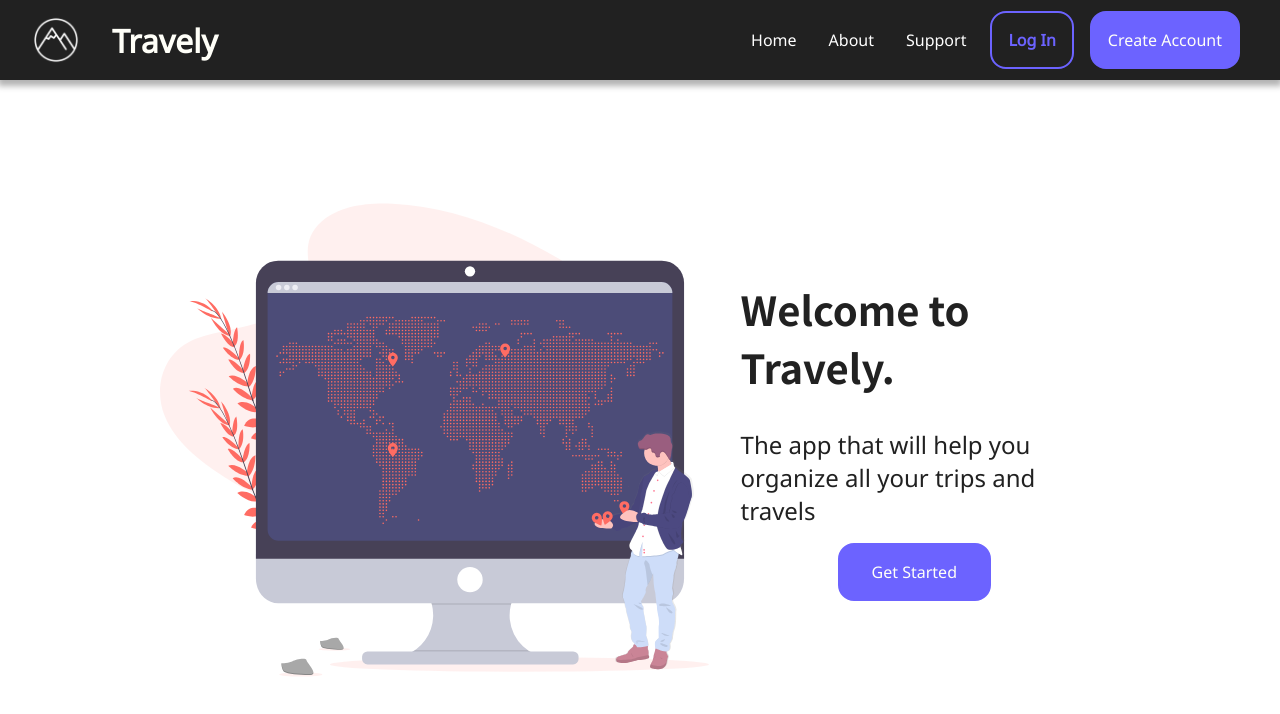
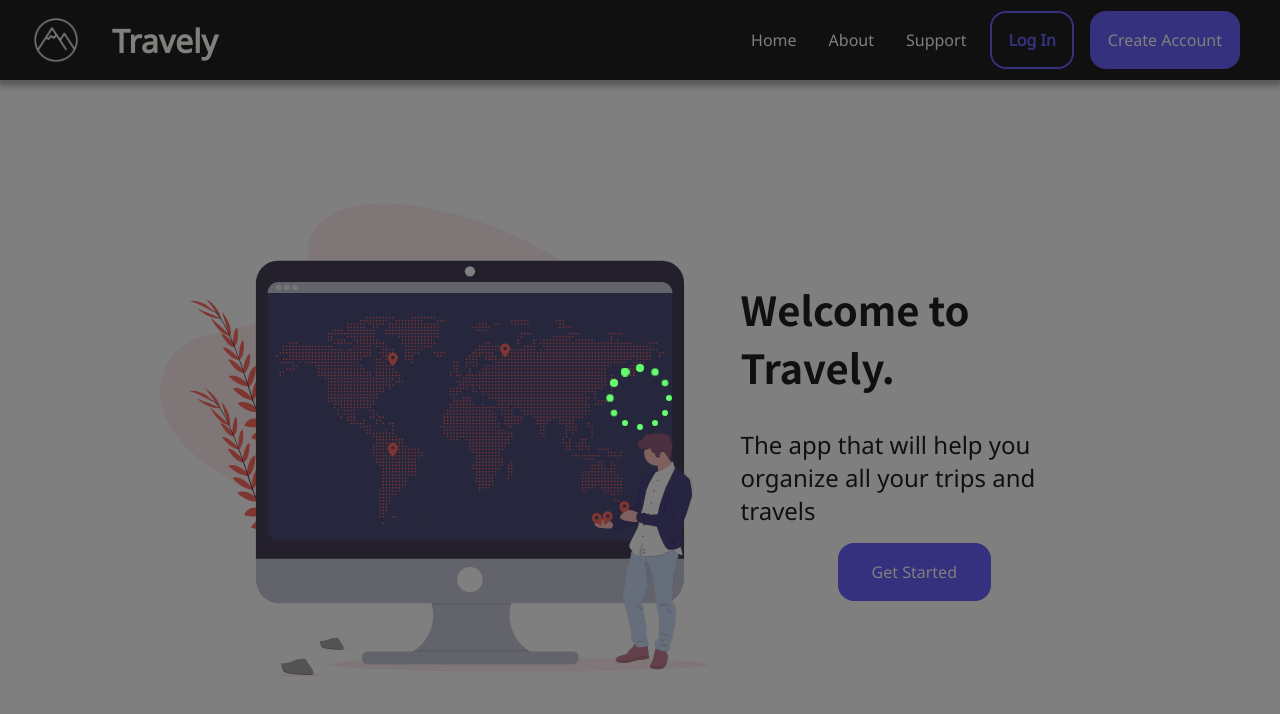
Before and after one commit to alejandro-venegas/travely, an Angular app: page / in a window 1280 px wide. Shown: the top 714 px of the page. Built offline with nearby package versions, Linux system fonts and the light colour scheme.

Commit message:
Add spinner

```diff
--- a/src/app/app.component.html
+++ b/src/app/app.component.html
@@ -3,3 +3,6 @@
 <main><router-outlet></router-outlet></main>
 
 <app-footer></app-footer>
+<div class="spinner-backdrop">
+  <app-loading-spinner></app-loading-spinner>
+</div>
--- a/src/app/app.component.scss
+++ b/src/app/app.component.scss
@@ -12,6 +12,19 @@
   overflow-x: hidden;
   grid-auto-rows: minmax(min-content, max-content);
   height: 100vh;
+}
+
+.spinner-backdrop {
+  position: fixed;
+  width: 100vw;
+  height: 100vh;
+  z-index: 1000000000000000;
+  top: 0;
+  left: 0;
+  background-color: rgba(0, 0, 0, 0.5);
+  display: flex;
+  justify-content: center;
+  align-items: center;
 }
 
 app-header {
--- a/src/app/app.module.ts
+++ b/src/app/app.module.ts
@@ -18,6 +18,7 @@ import { FormsModule } from '@angular/forms';
 import { SameStringValidatorDirective } from './shared/validators/same-string-validator.directive';
 import { HttpClientModule } from '@angular/common/http';
 import { UsedStringValidatorDirective } from './pages/sign-up/validators/used-string-validator.directive';
+import { LoadingSpinnerComponent } from './shared/components/loading-spinner/loading-spinner.component';
 
 @NgModule({
   declarations: [
@@ -39,6 +40,8 @@ import { UsedStringValidatorDirective } from './pages/sign-up/validators/used-st
     SameStringValidatorDirective,
 
     UsedStringValidatorDirective,
+
+    LoadingSpinnerComponent,
   ],
   imports: [BrowserModule, AppRoutingModule, FormsModule, HttpClientModule],
   providers: [],
--- /dev/null
+++ b/src/app/shared/components/loading-spinner/loading-spinner.component.html
@@ -0,0 +1,14 @@
+<div class="lds-default">
+  <div></div>
+  <div></div>
+  <div></div>
+  <div></div>
+  <div></div>
+  <div></div>
+  <div></div>
+  <div></div>
+  <div></div>
+  <div></div>
+  <div></div>
+  <div></div>
+</div>
--- /dev/null
+++ b/src/app/shared/components/loading-spinner/loading-spinner.component.scss
@@ -0,0 +1,86 @@
+@import 'src/assets/styles/colors';
+.lds-default {
+  display: inline-block;
+  position: relative;
+  width: 80px;
+  height: 80px;
+}
+.lds-default div {
+  position: absolute;
+  width: 6px;
+  height: 6px;
+  background: $tertiary;
+  border-radius: 50%;
+  animation: lds-default 1.2s linear infinite;
+}
+.lds-default div:nth-child(1) {
+  animation-delay: 0s;
+  top: 37px;
+  left: 66px;
+}
+.lds-default div:nth-child(2) {
+  animation-delay: -0.1s;
+  top: 22px;
+  left: 62px;
+}
+.lds-default div:nth-child(3) {
+  animation-delay: -0.2s;
+  top: 11px;
+  left: 52px;
+}
+.lds-default div:nth-child(4) {
+  animation-delay: -0.3s;
+  top: 7px;
+  left: 37px;
+}
+.lds-default div:nth-child(5) {
+  animation-delay: -0.4s;
+  top: 11px;
+  left: 22px;
+}
+.lds-default div:nth-child(6) {
+  animation-delay: -0.5s;
+  top: 22px;
+  left: 11px;
+}
+.lds-default div:nth-child(7) {
+  animation-delay: -0.6s;
+  top: 37px;
+  left: 7px;
+}
+.lds-default div:nth-child(8) {
+  animation-delay: -0.7s;
+  top: 52px;
+  left: 11px;
+}
+.lds-default div:nth-child(9) {
+  animation-delay: -0.8s;
+  top: 62px;
+  left: 22px;
+}
+.lds-default div:nth-child(10) {
+  animation-delay: -0.9s;
+  top: 66px;
+  left: 37px;
+}
+.lds-default div:nth-child(11) {
+  animation-delay: -1s;
+  top: 62px;
+  left: 52px;
+}
+.lds-default div:nth-child(12) {
+  animation-delay: -1.1s;
+  top: 52px;
+  left: 62px;
+}
+@keyframes lds-default {
+  0%,
+  20%,
+  80%,
+  100% {
+    transform: scale(1);
+  }
+  50% {
+    transform: scale(1.5);
+  }
+}
--- /dev/null
+++ b/src/app/shared/components/loading-spinner/loading-spinner.component.ts
@@ -0,0 +1,15 @@
+import { Component, OnInit } from '@angular/core';
+
+@Component({
+  selector: 'app-loading-spinner',
+  templateUrl: './loading-spinner.component.html',
+  styleUrls: ['./loading-spinner.component.scss']
+})
+export class LoadingSpinnerComponent implements OnInit {
+
+  constructor() { }
+
+  ngOnInit(): void {
+  }
+
+}
```
Also changed, not shown: 1 other file (tests, documents, lock files or other folders).
